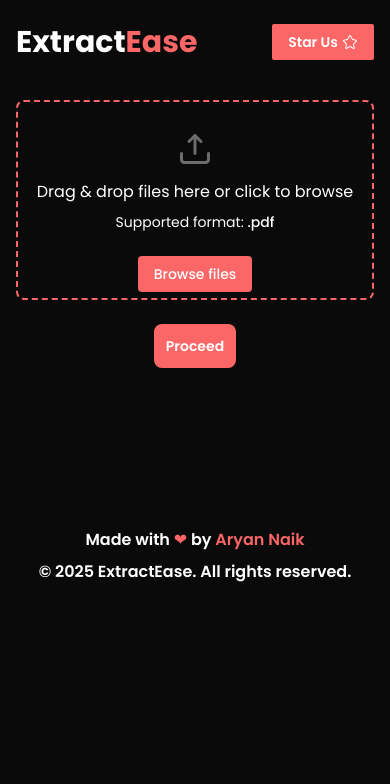
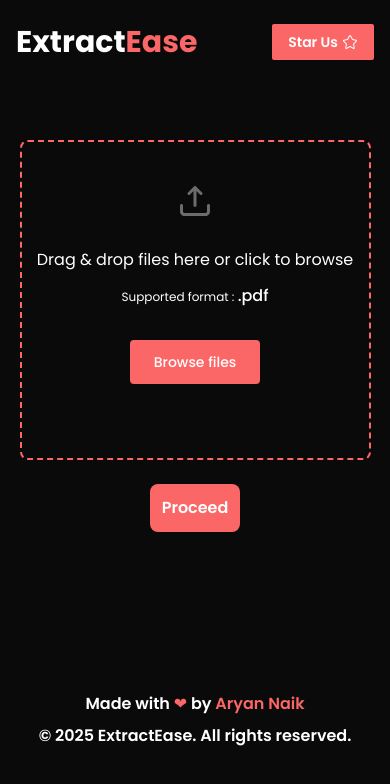
Before and after one commit to aryannaik225/ExtractEase, a Next.js app in the folder extractease/: page /upload-page in a window 390 px wide. Shown: the top 784 px of the page. Built offline with nearby package versions, Linux system fonts and the light colour scheme.

Commit message:
made some frontend fixes

```diff
--- a/extractease/src/app/page.jsx
+++ b/extractease/src/app/page.jsx
@@ -46,7 +46,7 @@ export default function Home() {
             delay: 1,
           }}
           viewport={{ once: true }}
-          className="bg-white py-3 sm:py-[18px] px-10 sm:px-14 rounded text-[#FB6666] poppins-bold mt-5 sm:mt-7 text-sm sm:text-base lg:text-xl"
+          className="bg-white hover:bg-[#FB6666] py-3 sm:py-[18px] px-10 sm:px-14 rounded text-[#FB6666] hover:text-white transition-colors duration-200 ease-out poppins-bold mt-5 sm:mt-7 text-sm sm:text-base lg:text-xl"
           onClick={() => (window.location.href = "/upload-page")}
         >
           Upload
--- a/extractease/src/components/HeroSection.jsx
+++ b/extractease/src/components/HeroSection.jsx
@@ -64,7 +64,8 @@ const HeroSection = () => {
               damping: 10,
               delay: 2.5,
             }}
-            whileHover={{ scale: 1.1, transition: { duration: 0.2 } }}
+            whileHover={{ scale: 1.1 }}
+            transition= {{ duration: 0.2, delay: 0 }}
             className="py-3 px-5 bg-[#FB6666] rounded-md poppins-semibold text-[14px] text-white"
             onClick={() => (window.location.href = '/upload-page')}
           >
--- a/extractease/src/components/UploadPage.jsx
+++ b/extractease/src/components/UploadPage.jsx
@@ -7,6 +7,8 @@ import PDFLogo from '@/../public/pdf-logo.svg';
   import UploadIcon from '@/../public/upload-icon.svg';
   import { motion } from 'framer-motion';
   import { useRouter } from 'next/navigation';
+  import { redirect } from 'next/navigation';
+
 
   const UploadPage = () => {
     const [file, setFile] = useState(null);
@@ -27,12 +29,13 @@ const UploadPage = () => {
       }
     };
 
+
     const handleDrop = (event) => {
-    event.preventDefault();
-    event.stopPropagation();
-    setDragActive(false);
+      event.preventDefault()
+      event.stopPropagation()
+      setDragActive(false)
       if (event.dataTransfer?.files?.length > 0) {
-      const uploadedFile = event.dataTransfer.files[0];
+        const uploadedFile = event.dataTransfer.files[0]
         if (uploadedFile && uploadedFile.type === 'application/pdf') {
           setFile(uploadedFile);
           setUploadProgress(0);
@@ -41,7 +44,8 @@ const UploadPage = () => {
           setShowError(true);
         }
       }
-  };
+    }
+
 
     const handleDragOver = (event) => {
       event.preventDefault();
@@ -61,6 +65,7 @@ const UploadPage = () => {
       setDragActive(false);
     };
 
+
     const startUpload = () => {
       setUploading(true);
       let progress = 0;
@@ -77,76 +82,79 @@ const UploadPage = () => {
     };
 
     const handleProceed = async () => {
-    if (!file) return;
+      // go to python code here
+      if (!file) return
 
       const formData = new FormData();
       formData.append('file', file);
 
       try {
-      const response = await fetch('http://127.0.0.1:5000/extract', {
-        method: 'POST',
-        body: formData,
-      });
+        const response = await fetch('http://127.0.0.1:5000/extract',{
+          method : 'POST',
+          body : formData,
+        })
 
-      if (!response.ok) {
-        throw new Error('Failed to process the file');
+        if(!response.ok) {
+          throw new Error('Failed to process the file')
         }
 
-      const data = await response.json();
-      console.log('Extracted Data:', data.text);
-      console.log('Highlighted Parts:', data.highlights);
+        const data = await response.json()
+        console.log('Extracted Data:', data.text)
+        console.log('Highlighted Parts:', data.highlights)
 
-      sessionStorage.setItem('text', data.text);
-      sessionStorage.setItem('highlights', JSON.stringify(data.highlights));
-      sessionStorage.setItem('fileName', file.name);
+        const queryString = new URLSearchParams ({
+          text : data.text,
+          highlights : JSON.stringify(data.highlights),
+        }).toString()
 
-      router.push(`/text-extract`);
+        sessionStorage.setItem('text', data.text)
+        sessionStorage.setItem('highlights', JSON.stringify(data.highlights))
+        sessionStorage.setItem('fileName', file.name)
+
+        router.push(`/text-extract`)
+
       } catch (error) {
-      console.error('Error:', error);
+        console.error('Error:', error)
       }
     };
 
+    // Remove the uploaded file
     const handleRemoveFile = () => {
       setFile(null);
       setUploadProgress(0);
       setUploading(false);
     };
 
+    // Close error message
     const handleCloseError = () => {
       setShowError(false);
     };
 
     return (
-    <div className="flex flex-col items-center w-full mt-10 px-4 sm:px-6 lg:px-8">
+      <div className='flex flex-col items-center w-full mt-20'>
         <label
-        htmlFor="file-upload"
-        className={`relative w-full flex flex-col items-center max-w-lg rounded-lg min-h-[200px] border-dashed ${
-          dragActive ? 'border-blue-500' : 'border-[#FB6666]'
-        } border-2 transition-all duration-200`}
+          htmlFor='file-upload'
+          className='relative w-full flex flex-col items-center max-w-[90vw] sm:max-w-[80vw] rounded-lg min-h-80 border-dashed border-[#FB6666] border-2'
           onDrop={handleDrop}
           onDragOver={handleDragOver}
           onDragEnter={handleDragEnter}
           onDragLeave={handleDragLeave}
         >
-        <Image src={UploadIcon} alt="upload icon" width={30} height={30} className="mt-8" />
+          <Image src={UploadIcon} alt='upload icon' width={30} height={30} className='mt-11'/>
           <input
-          type="file"
-          accept=".pdf"
+            type='file'
+            accept='.pdf'
             onChange={handleFileChange}
-          className="hidden"
-          id="file-upload"
+            className='hidden'
+            id='file-upload'
           />
-        <span className="cursor-pointer poppins-regular text-base sm:text-lg text-white mt-4 text-center">
-          Drag & drop files here or click to browse
-        </span>
-        <span className="poppins-regular text-sm text-white mt-2 text-center">
-          Supported format: <span className="poppins-medium text-white">.pdf</span>
-        </span>
-        <div className="rounded py-2 px-4 bg-[#FB6666] poppins-medium text-sm text-white mt-6 hover:scale-105 transition-all ease-out cursor-pointer">
+          <span className='cursor-pointer poppins-regular text-base sm:text-xl text-white mt-8'>Drag & drop files here or click to browse</span>
+          <span className='poppins-regular text-xs sm:text-base text-white mt-3'>Supported format : <span className='poppins-medium text-base text-white'>.pdf</span></span>
+          <div className='rounded py-3 px-6 bg-[#FB6666] poppins-medium text-sm text-white mt-8 hover:scale-105 transition-all ease-out cursor-pointer'>
             Browse files
           </div>
           {uploading && (
-          <div className="absolute bottom-4 w-3/4 sm:w-1/2 bg-white rounded-full h-3 border-2 border-white">
+            <div className="absolute bottom-4 w-6/12 bg-white rounded-full h-3 border-2 border-white">
               <div
                 className="bg-[#FB6666] h-full rounded-full"
                 style={{ width: `${uploadProgress}%` }}
@@ -156,15 +164,15 @@ const UploadPage = () => {
         </label>
 
         {file && (
-        <div className="w-full max-w-lg rounded-lg flex justify-between items-center mt-6 p-4 border-white border-2 bg-gray-900">
+          <div className="w-full max-w-[80vw] rounded-lg flex justify-between items-center mt-6 p-4 border-white border-2 overflow-hidden">
             <motion.div
               initial={{ opacity: 0, y: 50 }}
               animate={{ opacity: 1, y: 0 }}
               transition={{ duration: 0.3, delay: 0.5, ease: 'easeOut' }}
               className="flex items-center"
             >
-            <Image src={PDFLogo} alt="pdf icon" width={30} height={30} className="mr-4 w-4 md:w-[30px]" />
-            <span className="poppins-medium md:text-sm text-xs w-9/12 text-white truncate">{file.name}</span>
+              <Image src={PDFLogo} alt='pdf icon' width={30} height={30} className='mr-4'/>
+              <span className='poppins-medium text-sm sm:10/12 truncate md:w-auto text-white'>{file.name}</span>
             </motion.div>
             <motion.button
               initial={{ opacity: 0, x: 30 }}
@@ -173,26 +181,23 @@ const UploadPage = () => {
               onClick={handleRemoveFile}
               className="p-2"
             >
-            <Image src={CloseBtn} alt="close icon" width={20} height={20} />
+              <Image src={CloseBtn} alt='close icon' width={20} height={20} className='w-5 h-5 sm:w-5 sm:h-5'/>
             </motion.button>
           </div>
         )}
 
-      <button
-        onClick={handleProceed}
-        className="poppins-semibold text-sm sm:text-base p-3 bg-[#FB6666] text-white rounded-lg mt-6 hover:scale-105 transition-all ease-out"
-      >
+        <button onClick={handleProceed} className='poppins-semibold text-base p-3 bg-[#FB6666] text-white rounded-lg mt-6 hover:scale-105 transition-all ease-out'>
           Proceed
         </button>
 
         {showError && (
-        <div className="fixed inset-0 bg-black bg-opacity-50 flex items-center justify-center z-50 px-4">
-          <div className="bg-white w-full max-w-md p-6 rounded-lg shadow-lg text-center">
+          <div className="fixed inset-0 bg-black bg-opacity-50 flex items-center justify-center z-50">
+            <div className="bg-white w-4/5 max-w-md p-6 rounded-lg shadow-lg text-center">
               <motion.h2
                 initial={{ opacity: 0 }}
                 animate={{ opacity: 1 }}
                 transition={{ duration: 0.3 }}
-              className="text-lg sm:text-xl font-semibold text-[#FB6666]"
+                className="text-xl font-semibold text-[#FB6666]"
               >
                 Invalid File Format
               </motion.h2>
@@ -208,6 +213,7 @@ const UploadPage = () => {
             </div>
           </div>
         )}
+
       </div>
     );
   };
```
Also changed, not shown: extractease/src/components/Features.jsx (+8 -4 lines). Lines whose indentation alone changed are shown as unchanged.
